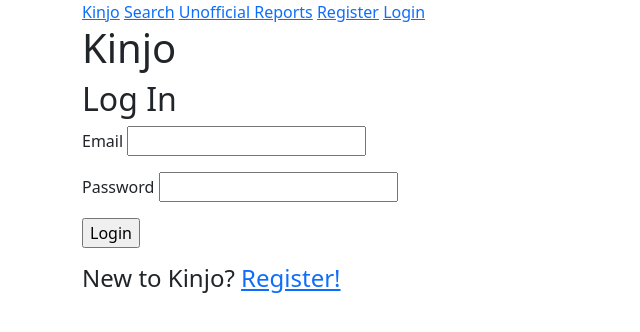
After one commit to PeaPuffer/Kinjo-Community-App, a Flask app: page /login in a window 1280 px wide. The commit adds this page. Shown: the top 332 px of the page, without its empty margins (0-640 px from the left). Run offline with Flask 2, Linux system fonts and the light colour scheme.

```diff
--- a/server.py
+++ b/server.py
@@ -135,8 +135,6 @@ def all_official():
     return render_template("all_official.html", officials=officials)
 
 
-
-
 ###** OFFICIAL REPORTS API **#######################################
 
 @app.route('/search')
@@ -178,34 +176,33 @@ def search_reports():
     return render_template("search.html", incidents=search_incidents)
 
 
-@app.route('/search_officials')
-def search_officials():
-    """Search results for all official reports"""
-
-    title = request.args.get('incident_subcategory', '')
-    description = request.args.get('incident_description', '')
-    incident_datetime = request.args.get('incident_datetime', '')
-    neighborhood = request.args.get('analysis_neighborhood', '')
+@app.route('/official_detail/<incident_id>')
+def official_detail(incident_id):
+    """Search results for individual official reports"""
 
     url = 'https://data.sfgov.org/resource/wg3w-h783.json'
-    payload = {'$$app_token': API_KEY}
+    payload = {'$$app_token': API_KEY,
+                "incident_id": incident_id
+    }
     res = requests.get(url, params=payload)
     data = res.json()
+    print('!'*20)
+    print(data)
     #retreives individual incidents ex: data[0]
-    incident_dict = {}
-    for incident in data:
-        incident_dict[incident['incident_description']] = []
-    incidents = []
-    for incident in data:
-        incidents.append(incident)
-        incident_dict[ incident['incident_description'] ].append(incident)
+    # incident_dict = {}
+    # for incident in data:
+    #     incident_dict[incident['incident_description']] = []
+    # incidents = []
+    # for incident in data:
+    #     incidents.append(incident)
+    #     incident_dict[ incident['incident_description'] ].append(incident)
 
 
     # if incident == " ":
     #     payload = {'key': API_KEY, 'source': 'title', "incidents":incidents}
 
 
-    return render_template('search_officials.html', incidents=incidents, title=title)
+    return render_template('official_detail.html', incident=data[0], title=title)
 
 
 ## create a request to have all_official reports shown
--- a/templates/base.html
+++ b/templates/base.html
@@ -13,6 +13,25 @@
 
   <body>
     <div class="container">
+      {% if session.get("user_email")%}
+      <div>
+          <a href ="/">Kinjo</a>
+          <a href="/search">Search</a>
+          <a href="/unofficials">Unofficial Reports</a>
+
+          <a href = "/incident_report">Submit a Report</a>
+          <a href = "/logout">Logout</a>
+      </div>
+  {% else %}
+      <div>
+          <a href ="/">Kinjo</a>
+          <a href="/search">Search</a>
+          <a href="/unofficials">Unofficial Reports</a>
+          <a href = "/register">Register</a>
+          <a href = "/login">Login</a>
+      </div>
+  {% endif %}
+
 
     {% for msg in get_flashed_messages() %}
       <p class="flash-msg">
--- /dev/null
+++ b/templates/login.html
@@ -0,0 +1,27 @@
+{% extends 'base.html' %}
+{% block title %}Kinjo - Login{% endblock %}
+
+{% block body %}
+  <h1>Kinjo</h1>
+
+  <h2></h2>
+
+  <h2>Log In</h2>
+  <form action="/login" method="POST">
+    <p>
+      Email <input type="text" name="email" required>
+    </p>
+
+    <p>
+      Password <input type="password" name="password" required>
+    </p>
+
+    <p>
+      <input type="submit" value="Login">
+    </p>
+  </form>
+
+  <h4>New to Kinjo? <a href="/register">Register!</a></h4>
+
+
+{% endblock %}
--- a/templates/official_detail.html
+++ b/templates/official_detail.html
@@ -1,8 +1,9 @@
 {% extends 'base.html' %}
 
-{% block title %}{{ unofficial.title }} - Details{% endblock %}
+{% block title %}Details{% endblock %}
 
 {% block body %}
+
 <h1>{{incident['incident_category']}}</h1>
 
 <p>
```
Also changed, not shown: model.py (+5 -6 lines), templates/homepage.html (+10 -10 lines), templates/search.html (+3 -8 lines).
